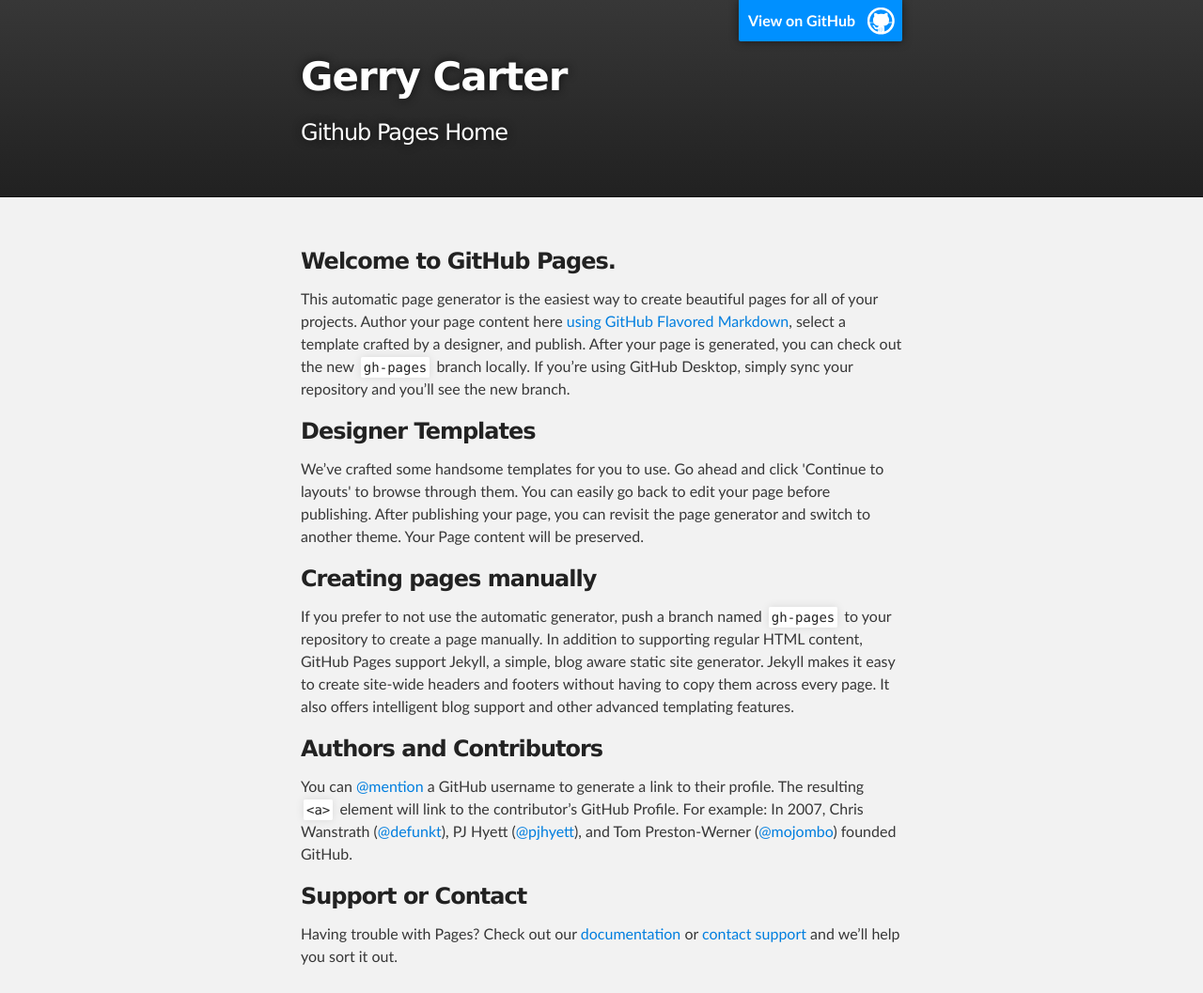
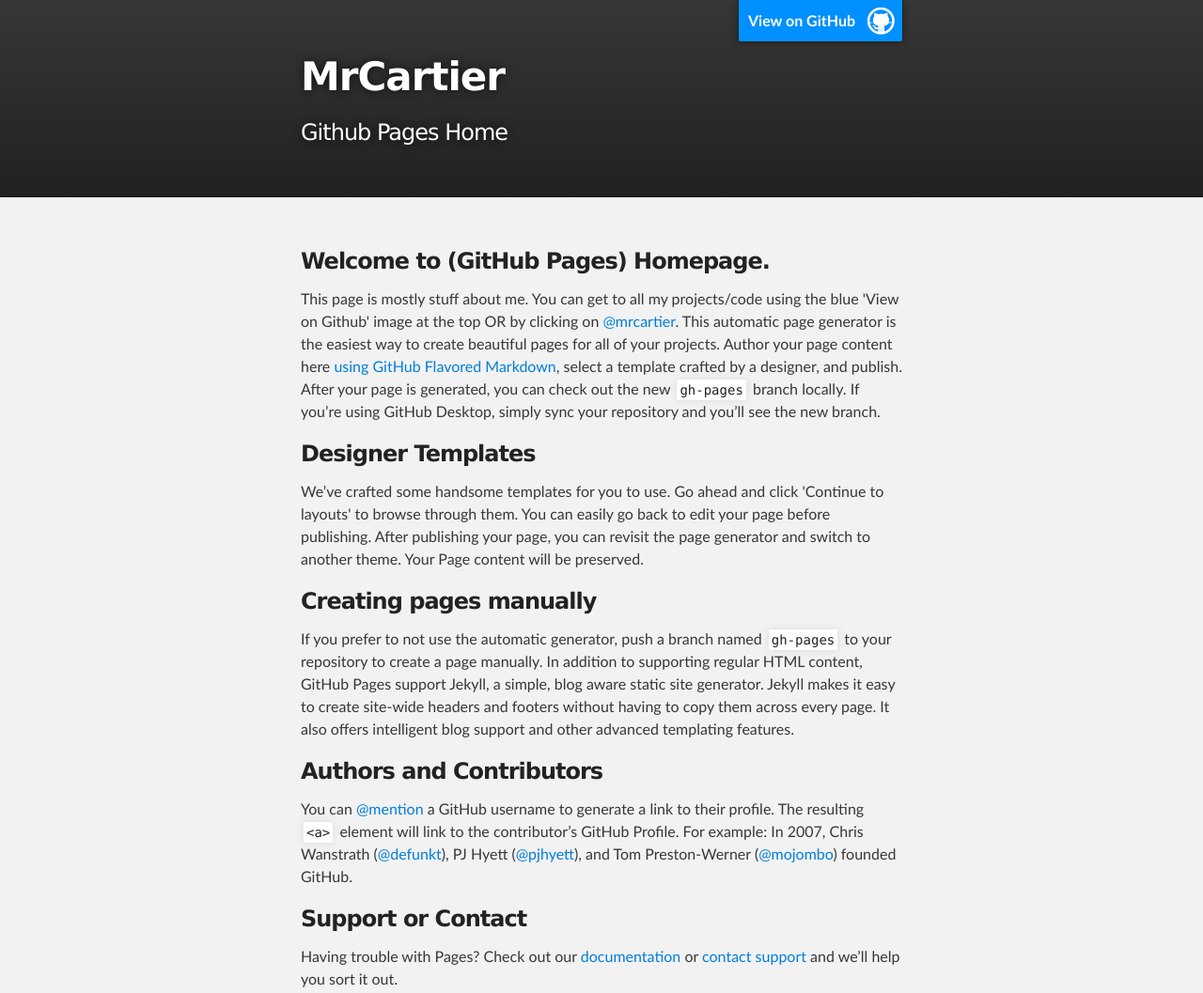
Before and after one commit to mrcartier/mrcartier.github.io, a plain HTML site: page index.html in a window 1280 px wide. Shown: the top 1057 px of the page at 94% size. Drawn offline with Linux system fonts and the light colour scheme.

```diff
--- a/index.html
+++ b/index.html
@@ -4,11 +4,11 @@
   <head>
     <meta charset='utf-8'>
     <meta http-equiv="X-UA-Compatible" content="chrome=1">
-    <meta name="description" content="Gerry Carter : Github Pages Home">
+    <meta name="description" content="MrCartier : Github Pages Home">
 
     <link rel="stylesheet" type="text/css" media="screen" href="stylesheets/stylesheet.css">
 
-    <title>Gerry Carter</title>
+    <title>MrCartier</title>
   </head>
 
   <body>
@@ -18,7 +18,7 @@
         <header class="inner">
           <a id="forkme_banner" href="https://github.com/mrcartier">View on GitHub</a>
 
-          <h1 id="project_title">Gerry Carter</h1>
+          <h1 id="project_title">MrCartier</h1>
           <h2 id="project_tagline">Github Pages Home</h2>
 
         </header>
@@ -28,9 +28,9 @@
     <div id="main_content_wrap" class="outer">
       <section id="main_content" class="inner">
         <h3>
-<a id="welcome-to-github-pages" class="anchor" href="#welcome-to-github-pages" aria-hidden="true"><span class="octicon octicon-link"></span></a>Welcome to GitHub Pages.</h3>
+<a id="welcome-to-github-pages-homepage" class="anchor" href="#welcome-to-github-pages-homepage" aria-hidden="true"><span class="octicon octicon-link"></span></a>Welcome to (GitHub Pages) Homepage.</h3>
 
-<p>This automatic page generator is the easiest way to create beautiful pages for all of your projects. Author your page content here <a href="https://guides.github.com/features/mastering-markdown/">using GitHub Flavored Markdown</a>, select a template crafted by a designer, and publish. After your page is generated, you can check out the new <code>gh-pages</code> branch locally. If you’re using GitHub Desktop, simply sync your repository and you’ll see the new branch.</p>
+<p>This page is mostly stuff about me. You can get to all my projects/code using the blue 'View on Github' image at the top OR by clicking on <a href="https://github.com/mrcartier" class="user-mention">@mrcartier</a>. This automatic page generator is the easiest way to create beautiful pages for all of your projects. Author your page content here <a href="https://guides.github.com/features/mastering-markdown/">using GitHub Flavored Markdown</a>, select a template crafted by a designer, and publish. After your page is generated, you can check out the new <code>gh-pages</code> branch locally. If you’re using GitHub Desktop, simply sync your repository and you’ll see the new branch.</p>
 
 <h3>
 <a id="designer-templates" class="anchor" href="#designer-templates" aria-hidden="true"><span class="octicon octicon-link"></span></a>Designer Templates</h3>
```
Also changed, not shown: params.json (+1 -1 lines).
